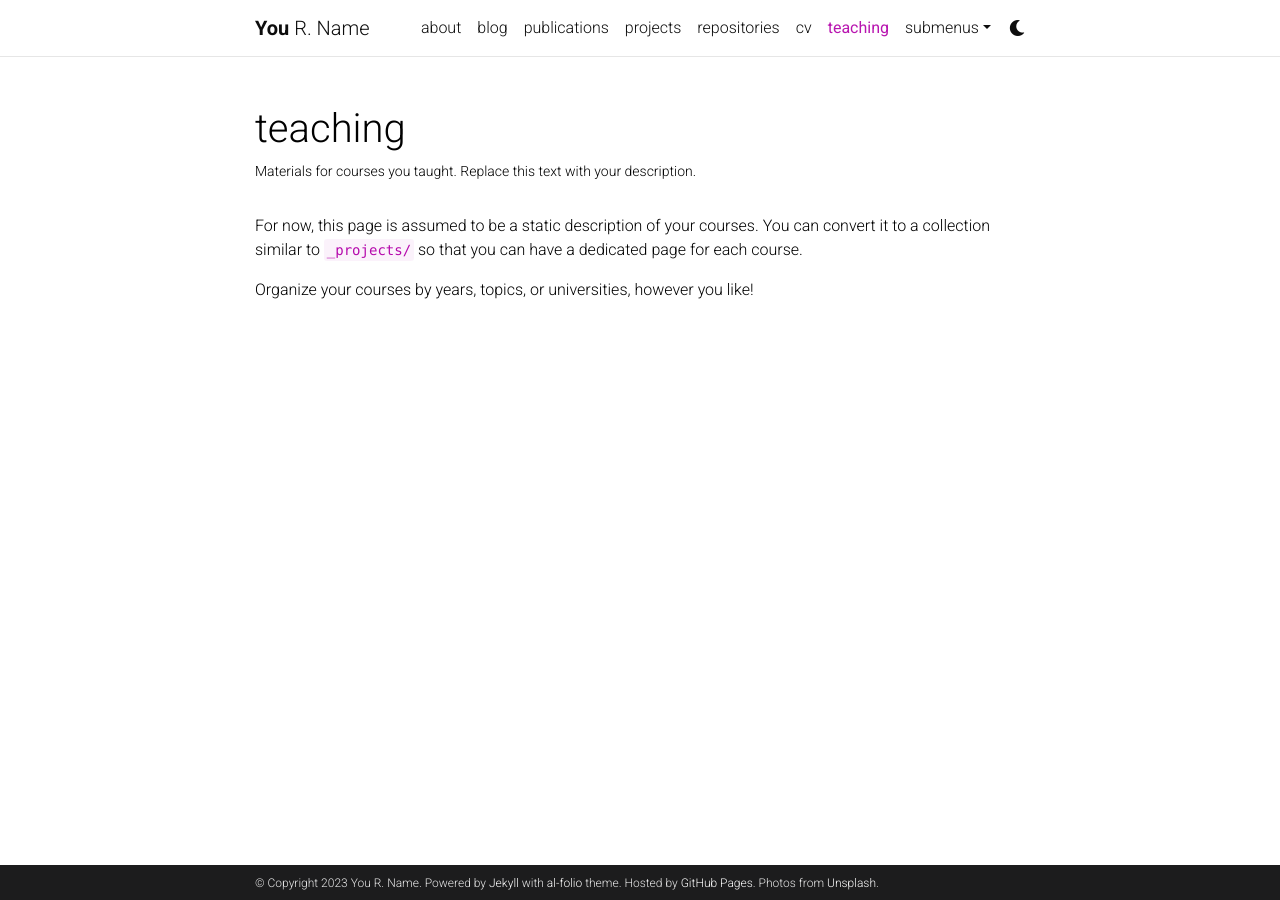
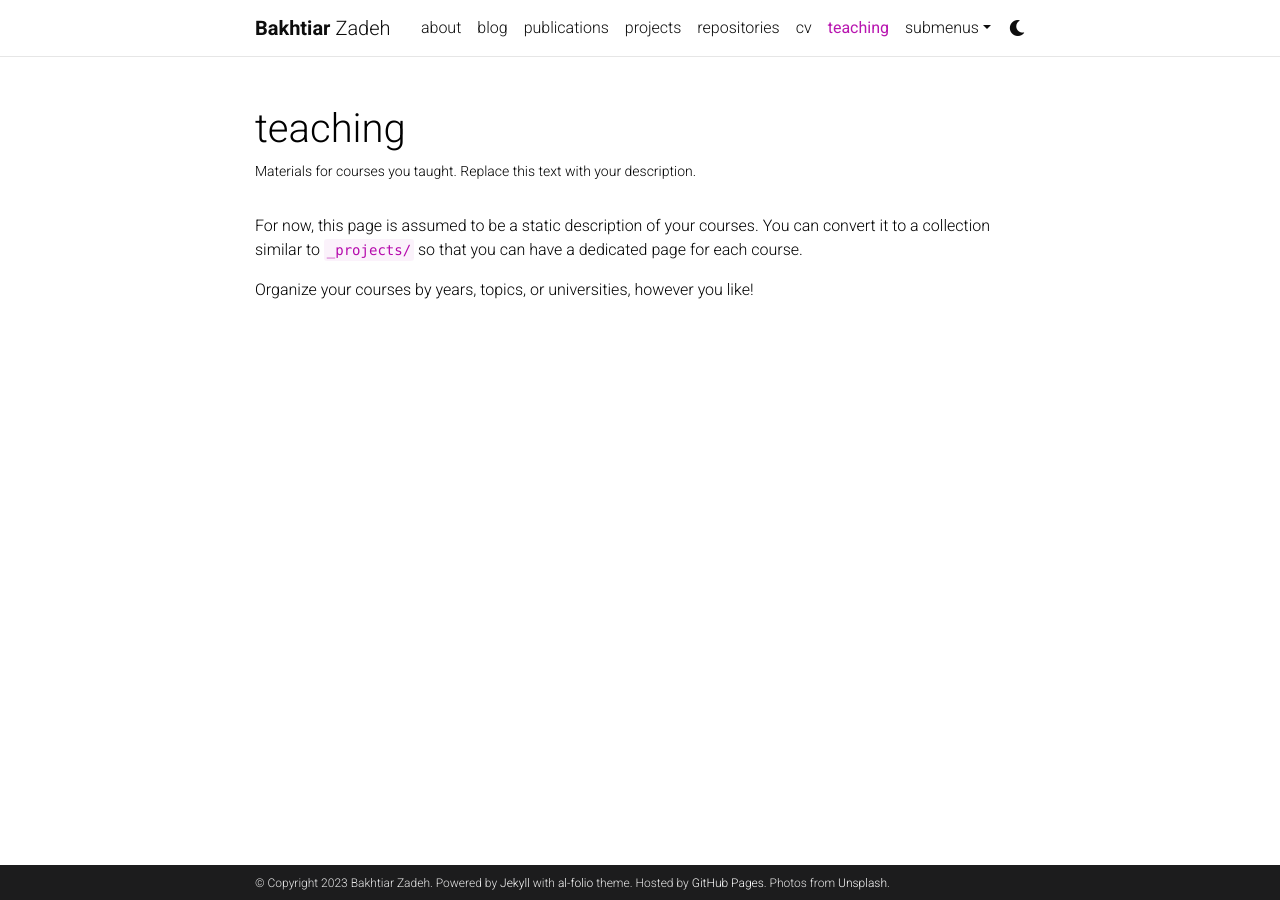
Before and after one commit to bakhtiarZ/bakhtiarZ.github.io, a Jekyll site: the page built from _pages/teaching.md, in a window 1280 px wide. Built offline with Jekyll 4.4.1, drawn with Linux system fonts in a browser that asks for light colours; comment, search, counter and statistics services are not loaded; a style sheet for code colours, icons or effects is not loaded.

Commit message:
first commit testing changes

```diff
--- a/_config.yml
+++ b/_config.yml
@@ -3,10 +3,10 @@
 # -----------------------------------------------------------------------------
 
 title: blank # the website title (if blank, full name will be used instead)
-first_name: You
-middle_name: R.
-last_name: Name
-email: you@example.com
+first_name: Bakhtiar
+middle_name:
+last_name: Zadeh
+email: bm920@ic.ac.uk
 description: > # the ">" symbol means to ignore newlines until "footer_text:"
   A simple, whitespace theme for academics. Based on [*folio](https://github.com/bogoli/-folio) design.
 footer_text: >
```
